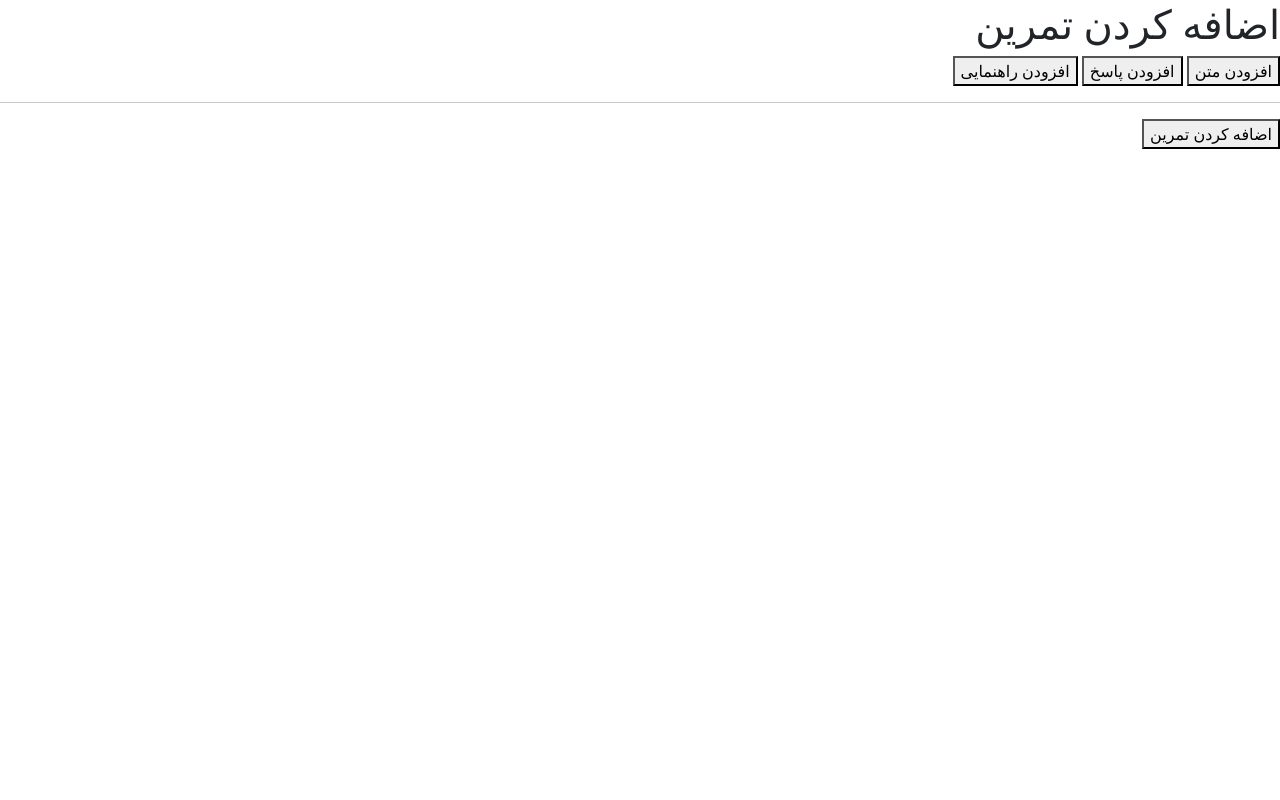
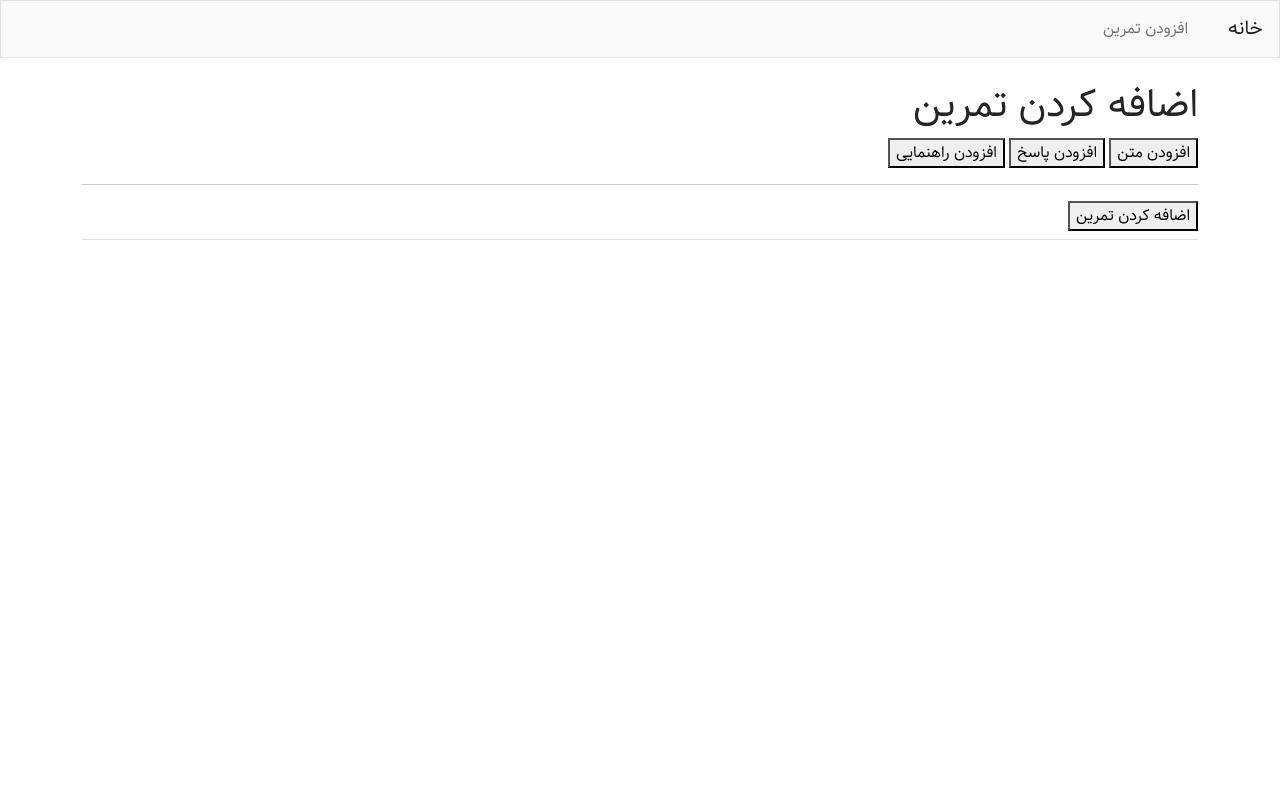
Before and after one commit to ali-nakhaee/math_learn_web, a Django app: page /add_practice/ in a window 1280 px wide. Run offline with Django 5.2, Linux system fonts and the light colour scheme; parts of the project's set-up code (start-up, migrations or seed data) failed here and were passed over.

Commit message:
navbar and font added to base.html

```diff
--- /dev/null
+++ b/learning/static/css/main.css
@@ -0,0 +1,24 @@
+@font-face {
+    font-family: 'samim';
+    src: url('../fonts/samim.ttf') format("truetype");
+  }
+
+html * {
+    font-family: 'samim', sans-serif !important;
+  }
+
+  #progressBar {
+    width: 90%;
+    margin: 10px auto;
+    height: 22px;
+    background-color: #3579f6;
+  }
+
+  #progressBar div {
+    height: 100%;
+    text-align: left;
+    padding: 0 10px;
+    line-height: 22px; /* same as #progressBar height if we want text middle aligned */
+    width: 0;
+    background-color: #d4d4d4;
+    box-sizing: border-box;}
--- a/learning/templates/learning/base.html
+++ b/learning/templates/learning/base.html
@@ -6,8 +6,30 @@
     {% load static %}
     <link rel="stylesheet" href="https://cdn.jsdelivr.net/npm/bootstrap@5.0.2/dist/css/bootstrap.rtl.min.css" integrity="sha384-gXt9imSW0VcJVHezoNQsP+TNrjYXoGcrqBZJpry9zJt8PCQjobwmhMGaDHTASo9N" crossorigin="anonymous">
     <script src="https://cdn.jsdelivr.net/npm/bootstrap@5.0.2/dist/js/bootstrap.bundle.min.js" integrity="sha384-MrcW6ZMFYlzcLA8Nl+NtUVF0sA7MsXsP1UyJoMp4YLEuNSfAP+JcXn/tWtIaxVXM" crossorigin="anonymous"></script>
+    <link rel="stylesheet" href="{% static 'css/main.css' %}">
 </head>
 <body>
-    {% block content %}{% endblock content %}
+    <body class="d-flex flex-column vh-100">
+        <nav class="navbar navbar-expand-md sticky-top navbar-light bg-light mb-4 border">
+
+        <a class="navbar-brand ms-3" href="{% url 'learning:index'%}">خانه</a>
+
+        <button class="navbar-toggler ms-1" type="button" data-bs-toggle="collapse"
+        data-bs-target="#navbarCollapse" aria-controls="navbarCollapse" aria-expanded="false"
+        aria-label="Toggle navigation">
+        <span class="navbar-toggler-icon"></span></button>
+
+        <div class="collapse navbar-collapse ms-3" id="navbarCollapse">
+            <ul class="navbar-nav">
+                <li class="nav-item">
+                    <a class="nav-link" href="{% url 'learning:add_practice' %}">
+                        افزودن تمرین</a></li>
+            </ul>
+            </div>
+        </nav>
+            <main role="main" class="container">
+                <div class="pb-2 mb-2 border-bottom">
+                {% block content %}{% endblock content %}
+                </div>
 </body>
 </html>
```
Also changed, not shown: learning/static/fonts/samim.ttf (added).
